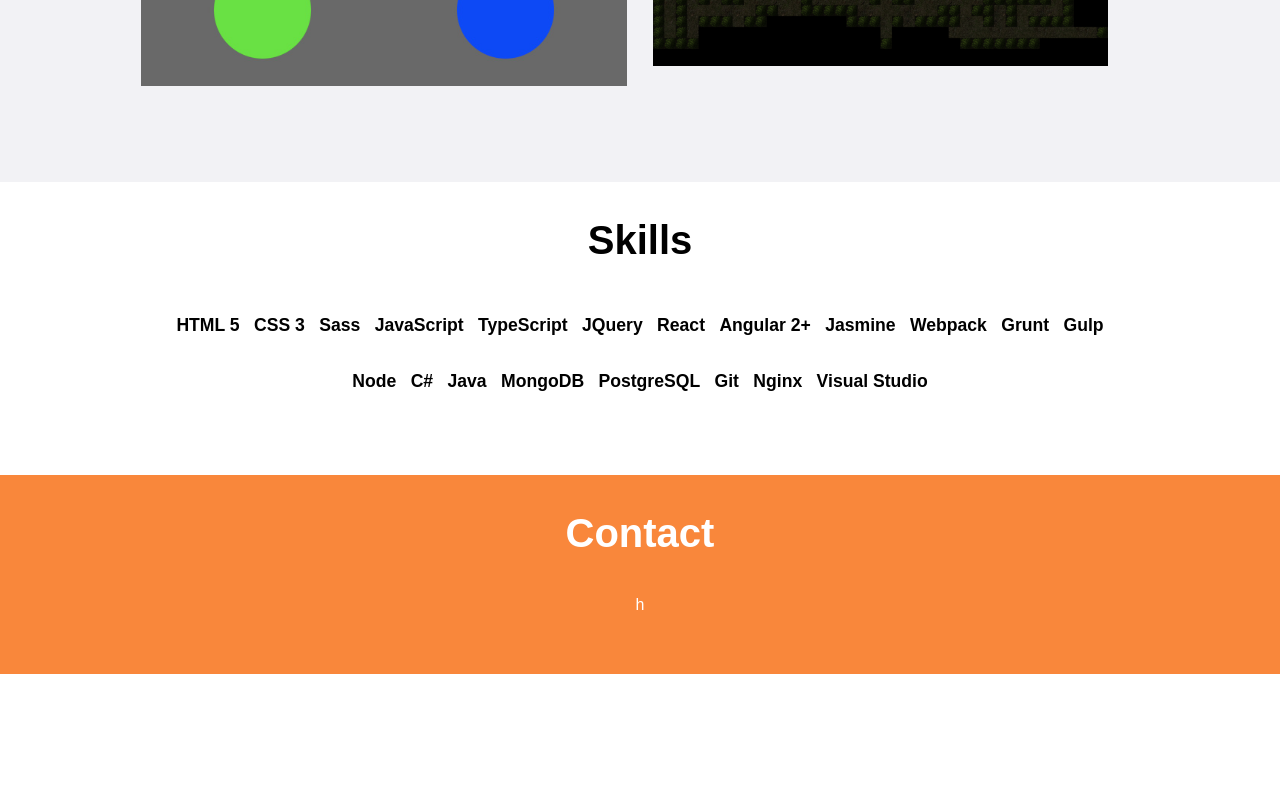
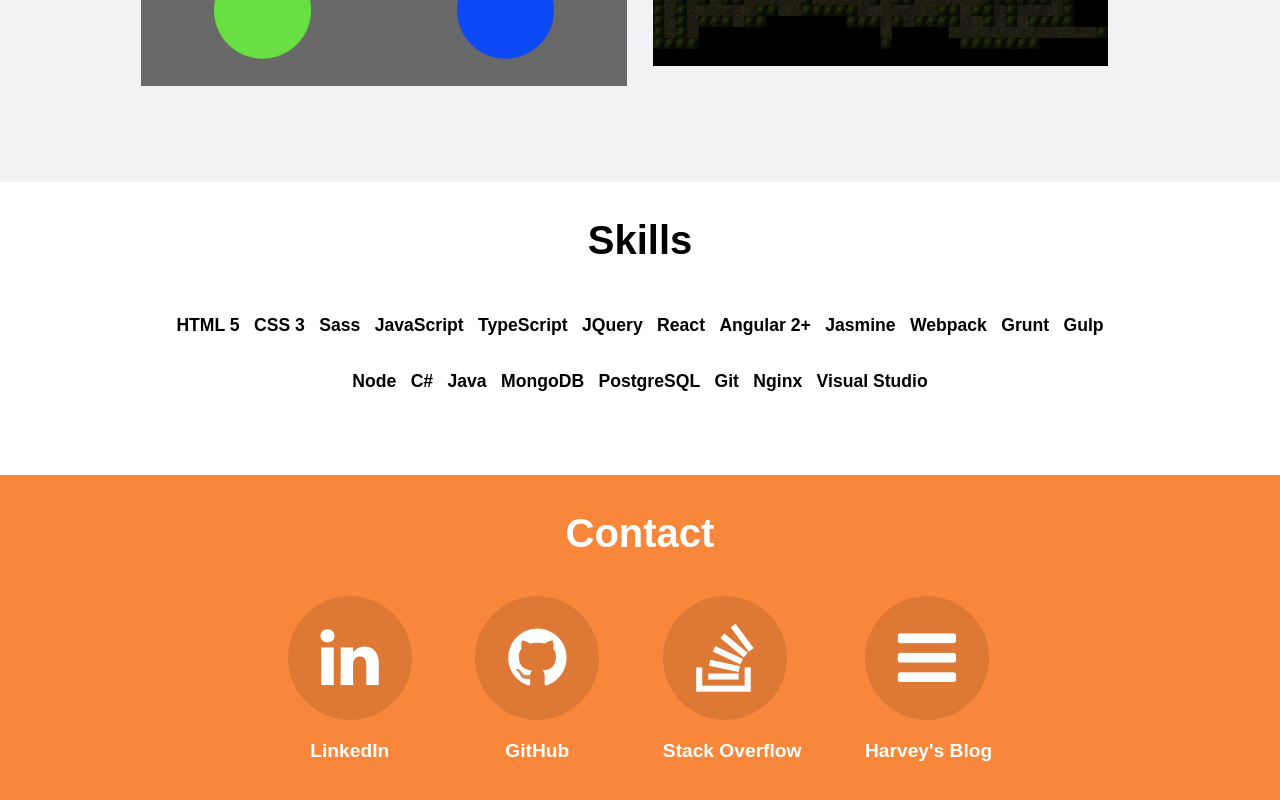
Before and after one commit to HarveyD/seng-portfolio, a React (Create React App) app: page / in a window 1280 px wide. Shown: the part 4891-5691 px from the top of the page. Before the commit the page ends 5565 px from the top, so only its background shows below. Built offline with nearby package versions, Linux system fonts and the light colour scheme; some icons are missing.

Commit message:
feat: added contact social icons - also fixed tertiary -> secondary

```diff
--- /dev/null
+++ b/src/components/social/social.scss
@@ -0,0 +1,54 @@
+@import "../../variables.scss";
+
+.social-container {
+  display: flex;
+  flex-direction: column;
+
+  .icon-container {
+    display: flex;
+    align-items: center;
+    justify-content: center;
+    align-items: center;
+    background-color: rgba(0, 0, 0, 0.11);
+    width: 124px;
+    height: 124px;
+    border-radius: 50%;
+    cursor: pointer;
+    transition: background-color 0.35s ease-in-out;
+
+    .icon {
+      font-size: 4.25rem;
+    }
+  }
+
+  .name {
+    margin-top: 1.2rem;
+    text-align: center;
+    font-size: 1.2rem;
+    font-weight: bold;
+  }
+
+  &.ln:hover {
+    .icon-container {
+      background-color: rgba(0, 119, 181, 0.7);
+    }
+  }
+
+  &.gh:hover {
+    .icon-container {
+      background-color: rgba(51, 51, 51, 0.7);
+    }
+  }
+
+  &.so:hover {
+    .icon-container {
+      background-color: rgba(188, 187, 187, 0.7);
+    }
+  }
+
+  &.bl:hover {
+    .icon-container {
+      background-color: rgba(0, 0, 0, 0.7);
+    }
+  }
+}
--- /dev/null
+++ b/src/components/social/social.tsx
@@ -0,0 +1,31 @@
+import * as React from "react";
+
+import "./social.css";
+
+interface IProps {
+  social: ISocialIcon;
+}
+
+export interface ISocialIcon {
+  id: string;
+  name: string;
+  icon: string;
+  url: string;
+}
+
+const SocialIcon: React.StatelessComponent<IProps> = props => {
+  const {
+    social: { id, name, icon }
+  } = props;
+
+  return (
+    <div className={`social-container ${id}`}>
+      <div className="icon-container">
+        <i className={`icon fa ${icon}`} />
+      </div>
+      <span className="name">{name}</span>
+    </div>
+  );
+};
+
+export default SocialIcon;
--- a/src/sections/contact/contact.scss
+++ b/src/sections/contact/contact.scss
@@ -1,9 +1,10 @@
 @import "../../variables.scss";
 
-.skills-container {
+.contact-container {
   display: flex;
   flex-direction: row!important;
   flex-wrap: wrap;
+  justify-content: space-around;
 
-  max-width: 768px;
+  width: 768px;
 }
--- a/src/sections/contact/contact.tsx
+++ b/src/sections/contact/contact.tsx
@@ -1,18 +1,44 @@
 import * as React from "react";
 
 import "./contact.css";
+import SocialIcon, { ISocialIcon } from "../../components/social/social";
 
-// const contactList = [
-
-// ];
+const socialIconList: ISocialIcon[] = [
+  {
+    id: 'ln',
+    name: 'LinkedIn',
+    url: 'https://www.linkedin.com/in/harvey-delaney-578150108/',
+    icon: 'fa-linkedin'
+  },
+  {
+    id: 'gh',
+    name: 'GitHub',
+    url: 'https://github.com/harveyd/',
+    icon: 'fa-github'
+  },
+  {
+    id: 'so',
+    name: 'Stack Overflow',
+    url: 'https://stackoverflow.com/users/7952076/harveyd',
+    icon: 'fa-stack-overflow'
+  },
+  {
+    id: 'bl',
+    name: 'Harvey\'s Blog',
+    url: 'https://blog.harveydelaney.com/',
+    icon: 'fa-bars'
+  }
+];
 
 const Contact: React.StatelessComponent = () => {
   return (
     <div className="section theme">
       <h2>Contact</h2>
 
-      <div className="content-container contact-container">
-       h
+      <div className="contact-container">
+        {socialIconList.map((social, i) => (
+          <SocialIcon key={i} social={social} />
+        ))}
       </div>
     </div>
   );
--- a/src/sections/education/education.tsx
+++ b/src/sections/education/education.tsx
@@ -18,7 +18,7 @@ const educationList: IInfoCard[] = [
     logo: "dara.png",
     headings: {
       primary: "Daramalan",
-      secondary: "Tetiary Education",
+      secondary: "Secondary Education",
       tertiary: "2007 - 2012"
     },
     description: "Studied here for both highschool and college.",
```
